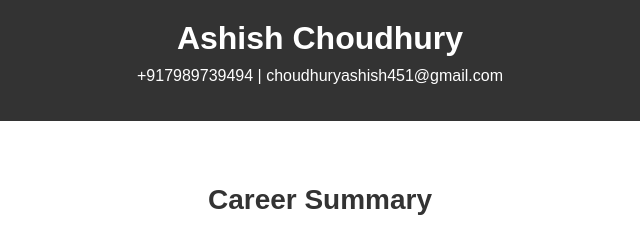
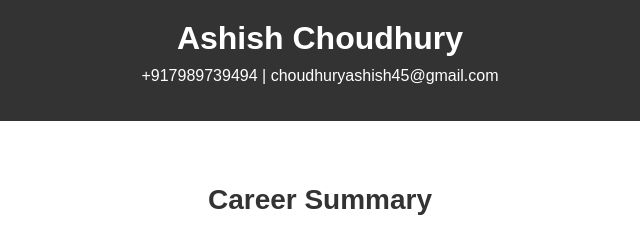
Before and after one commit to rajthani/front-web-page, a plain HTML site: page index.html in a window 1280 px wide. Shown: the top 233 px of the page, 320-960 px from the left. Drawn offline with Linux system fonts and the light colour scheme.

Commit message:
Update index.html

```diff
--- a/index.html
+++ b/index.html
@@ -13,7 +13,7 @@
     <header>
         <div class="container">
             <h1>Ashish Choudhury</h1>
-            <p>+917989739494 | choudhuryashish451@gmail.com</p>
+            <p>+917989739494 | choudhuryashish45@gmail.com</p>
         </div>
     </header>
 
```
